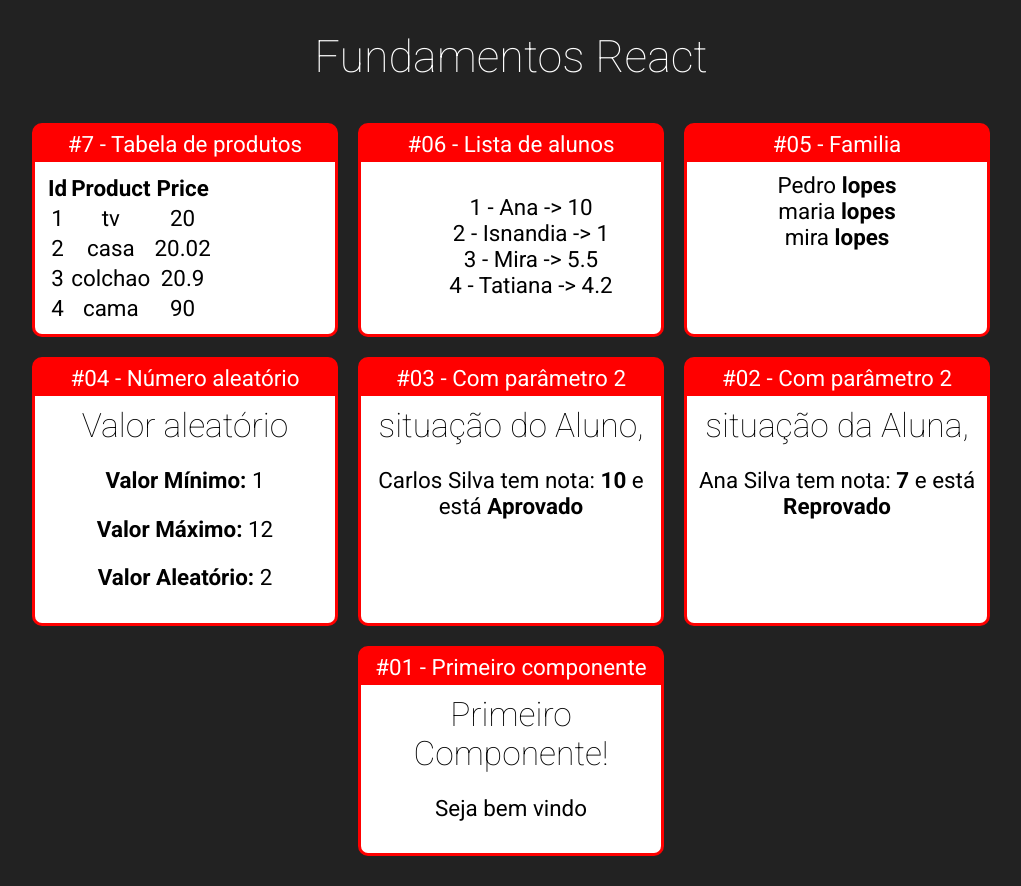
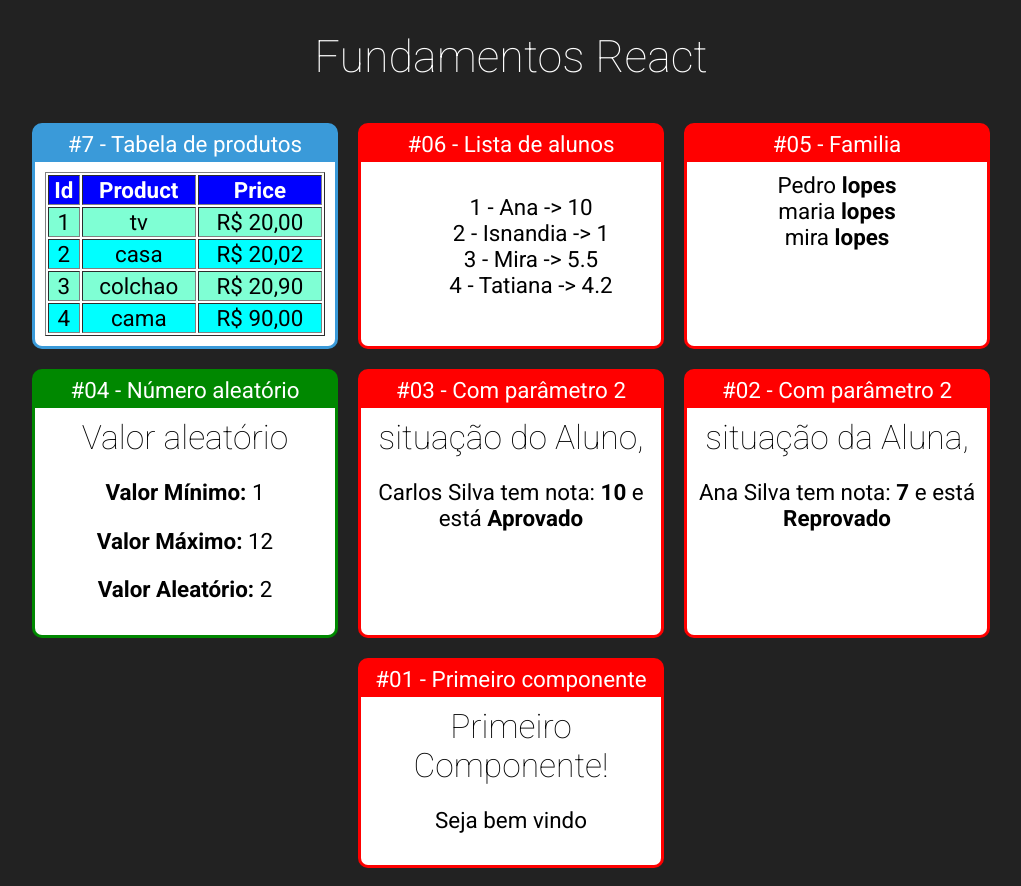
Before and after one commit to Anderlan-Nunes/fundamentos-react, a React (Create React App) app: page / in a window 1280 px wide. Shown: the whole page, without its empty margins (129-1150 px from the left). Built offline with nearby package versions, Linux system fonts and the light colour scheme.

Commit message:
aplicando css na tabela e nos cards

```diff
--- a/src/App.jsx
+++ b/src/App.jsx
@@ -16,7 +16,7 @@ export default _ =>
     <div className='App'>
         <h1>Fundamentos React</h1>
         <div className='Cards'>
-            <Card titulo="#7 - Tabela de produtos">
+            <Card titulo="#7 - Tabela de produtos" color="#3A9AD9">
                 <TabelaProdutos></TabelaProdutos>
             </Card>
             <Card titulo="#06 - Lista de alunos">
@@ -29,7 +29,7 @@ export default _ =>
                 <FamiliaMembro nome="mira" />
                 </Familia>
             </Card>
-            <Card titulo="#04 - Número aleatório">
+            <Card titulo="#04 - Número aleatório" color="#080">
                 <Aleatorio min={1} max={12} />
             </Card>
             <Card titulo="#03 - Com parâmetro 2">
@@ -53,3 +53,9 @@ export default _ =>
     </div>
 
 // <Familia/> -> isso eh um elemento
+
+/**
+ * https://www.cod3r.com.br/courses/take/react-redux-fundamentos-e-2-apps-do-absoluto-zero/lessons/12636886-componente-card-03
+ *
+ * recebendo a cor através do parametro
+ */
--- /dev/null
+++ b/src/components/basicos/TabelaProdutos.css
@@ -0,0 +1,16 @@
+.TabelaProduto table{
+    width: 100%;
+}
+
+.TabelaProduto th {
+    background-color: blue;
+    color: white;
+}
+
+.TabelaProduto .Par {
+    background-color: aquamarine;
+}
+
+.TabelaProduto .Impar {
+    background-color: aqua;
+}
--- a/src/components/basicos/TabelaProdutos.jsx
+++ b/src/components/basicos/TabelaProdutos.jsx
@@ -1,17 +1,19 @@
+import './TabelaProdutos.css'
 import produtos from "../../data/produtos"
 
 export default props => {
-    const ListaProdutos = produtos.map((produto) => {
+    const ListaProdutos = produtos.map((produto, i) => {
         return (
-            <tr key={produto.id}>
+            <tr key={produto.id} className={i % 2 ==0 ?  "Par" : "Impar"}>
                 <td>{produto.id}</td>
                 <td>{produto.produto}</td>
-                <td>{produto.preco}</td>
+                <td>R$ {produto.preco.toFixed(2).replace('.',',')}</td>
             </tr>
         )
     })
     return(
-        <table>
+        <div className='TabelaProduto'>
+            <table border="1">
                 <thead>
                     <tr>
                     <th>Id</th>
@@ -23,5 +25,6 @@ export default props => {
                     {ListaProdutos}
                 </tbody>
             </table>
+        </div>
     )
 }
--- a/src/components/layout/Card.css
+++ b/src/components/layout/Card.css
@@ -1,5 +1,5 @@
 .Card {
-    background-color: red;
+    /*background-color: red;*/
     border: 3px solid red;
     border-radius: 10px;
     overflow: hidden;
@@ -12,7 +12,6 @@
 
 .Card .Title {
     padding: 5px 0px;
-    background-color: red;
     display: flex;
     justify-content: center;
 
--- a/src/components/layout/card.jsx
+++ b/src/components/layout/card.jsx
@@ -1,8 +1,13 @@
 import './Card.css'
 
 export default (props) => {
+
+    const cardStyle = {
+        backgroundColor: props.color || '#F00',
+        borderColor: props.color || '#F00'
+    }
     return (
-        <div className="Card">
+        <div className="Card" style={cardStyle}>
             <div className='Title'>{props.titulo}</div>
             <div className='Content'>{props.children}</div>
         </div>
--- a/src/data/produtos.js
+++ b/src/data/produtos.js
@@ -1,6 +1,6 @@
 export default [
     {id: 1, produto: 'tv', preco:20.00},
     {id: 2, produto: 'casa', preco:20.02},
-    {id: 3, produto: 'colchao', preco:20.90},
+    {id: 3, produto: 'colchao', preco:20.90354},
     {id: 4, produto: 'cama', preco:90},
 ]
```
Lines whose indentation alone changed are shown as unchanged.
